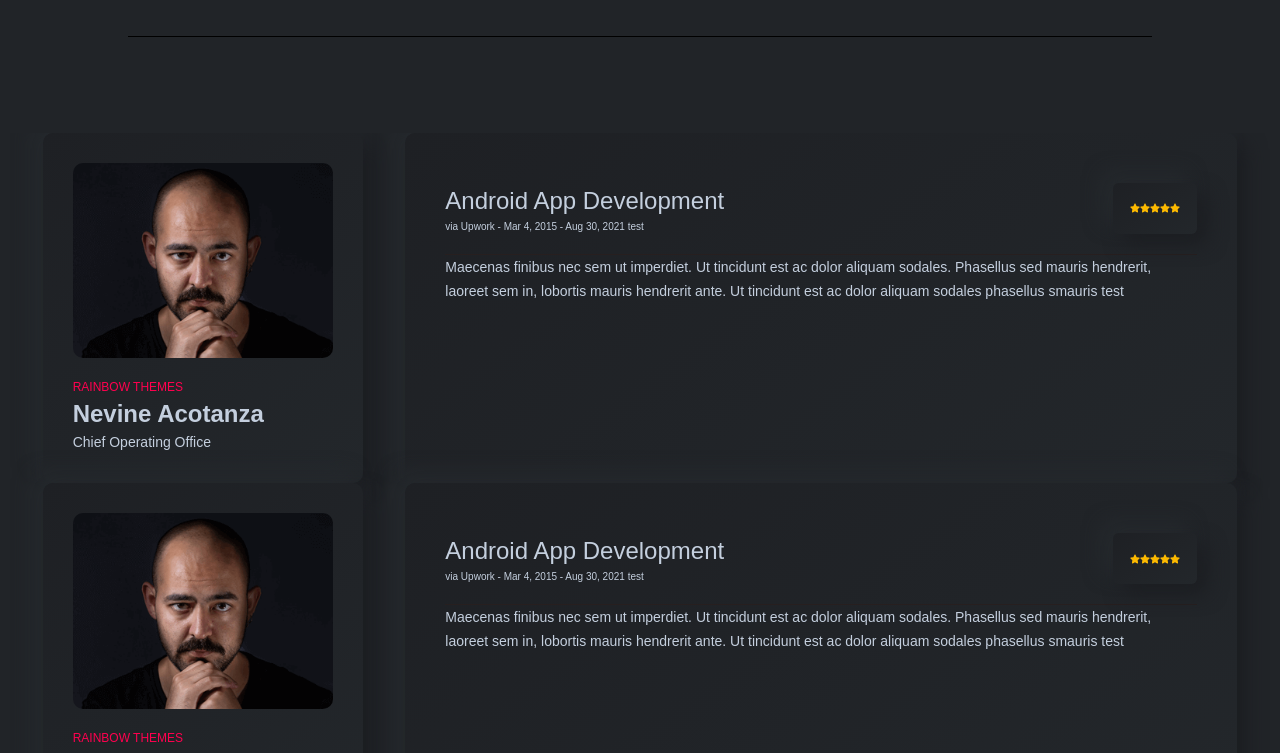
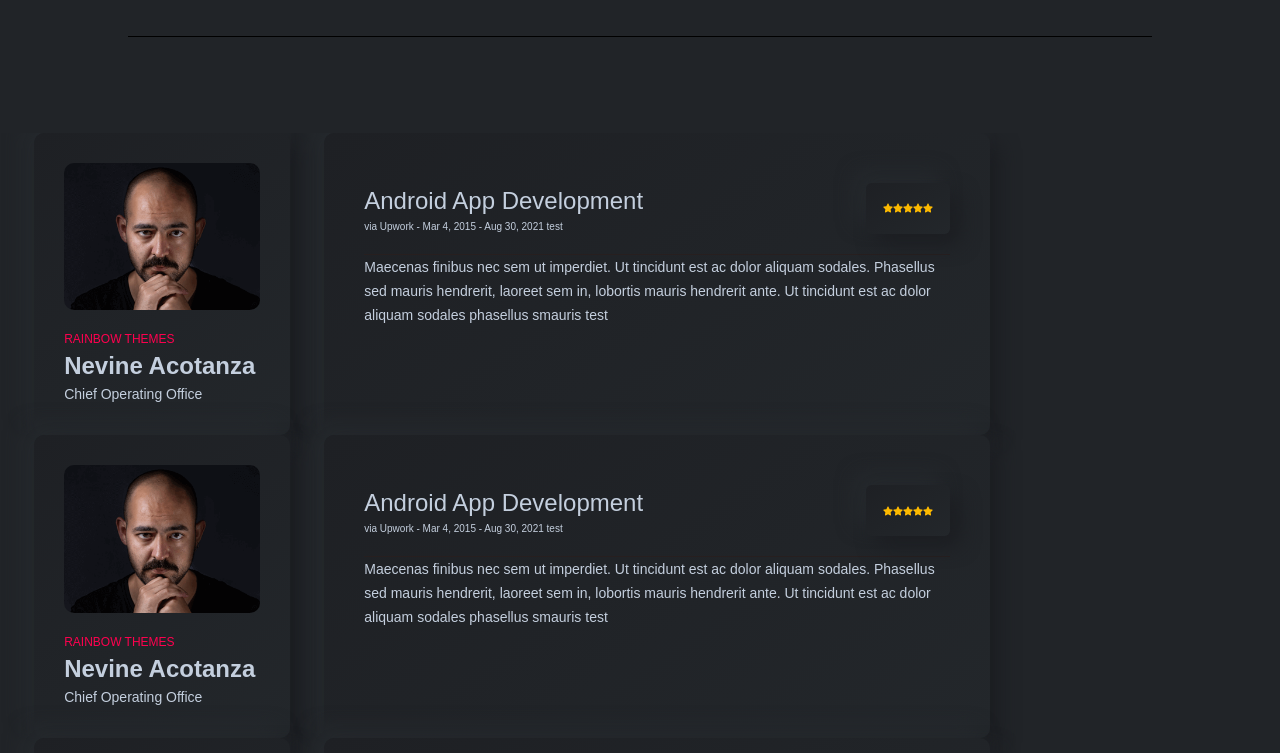
Before and after one commit to Ramrachai/mern-portfolio, a Next.js app: page / in a window 1280 px wide. Shown: the part 4400-5153 px from the top of the page. Built offline with nearby package versions, Linux system fonts and the light colour scheme.

Commit message:
testimonial added

```diff
--- a/components/Testimonial/testimonial.module.scss
+++ b/components/Testimonial/testimonial.module.scss
@@ -1,7 +1,8 @@
 .container{
-   min-width: 80%;
+   max-width: 80%;
    display: flex;
    justify-content: center;
+   align-items: center;
 }
 
 .inner {
```
